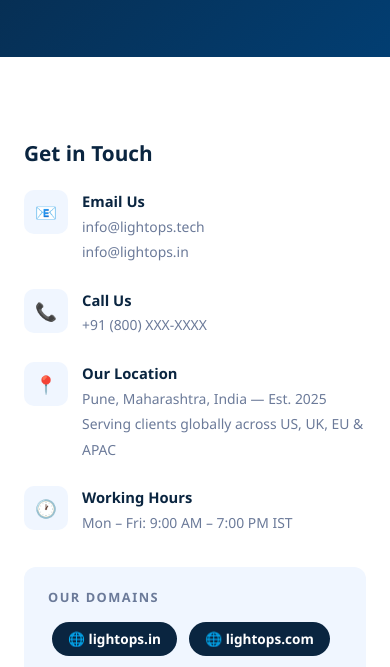
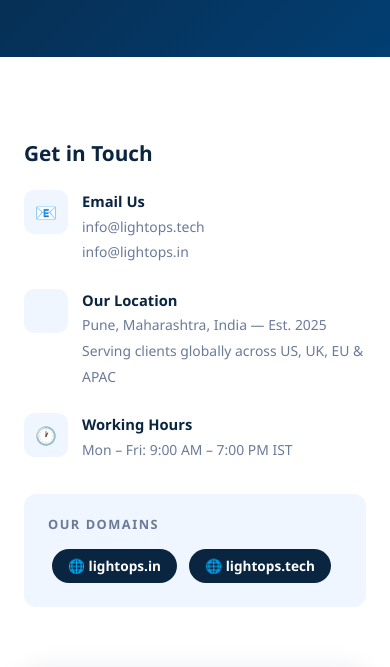
Before and after one commit to Abhinav111137/lightops-web, a website: page contact.html in a window 390 px wide. Shown: the part 379-1046 px from the top of the page. Drawn offline with Linux system fonts and the light colour scheme.

Commit message:
Remove lightops.com refs, drop phone number, add logo JPEGs, add .gitignore

```diff
--- a/contact.html
+++ b/contact.html
@@ -57,15 +57,7 @@
         </div>
 
         <div class="contact-item">
-          <div class="contact-icon">📞</div>
-          <div class="contact-item-text">
-            <strong>Call Us</strong>
-            <span>+91 (800) XXX-XXXX</span>
-          </div>
-        </div>
-
-        <div class="contact-item">
-          <div class="contact-icon">📍</div>
+          <div class="contact-icon"></div>
           <div class="contact-item-text">
             <strong>Our Location</strong>
             <span>Pune, Maharashtra, India — Est. 2025</span><br>
@@ -84,7 +76,7 @@
         <div class="contact-domains">
           <p>Our Domains</p>
           <a href="https://lightops.in" target="_blank" class="domain-tag">🌐 lightops.in</a>
-          <a href="https://lightops.com" target="_blank" class="domain-tag">🌐 lightops.com</a>
+          <a href="https://lightops.tech" target="_blank" class="domain-tag">🌐 lightops.tech</a>
         </div>
       </div>
 
@@ -198,7 +190,7 @@
       <p>© 2026 LightOps Solutions. Est. 2025, Pune, India. All rights reserved.</p>
       <div class="footer-domains">
         <a href="https://lightops.in" target="_blank">lightops.in</a>
-        <a href="https://lightops.com" target="_blank">lightops.com</a>
+        <a href="https://lightops.tech" target="_blank">lightops.tech</a>
         <a href="https://www.linkedin.com/company/lightops-solutions/" target="_blank">LinkedIn</a>
       </div>
     </div>
--- /dev/null
+++ b/package.json
@@ -0,0 +1,5 @@
+{
+  "devDependencies": {
+    "sharp": "^0.34.5"
+  }
+}
--- a/style.css
+++ b/style.css
@@ -1,6 +1,6 @@
 /* ============================================================
    LightOps Solutions — Global Stylesheet
-   Domain: lightops.in | lightops.com
+   Domain: lightops.in | lightops.tech
    ============================================================ */
 
 /* ---------- Reset & Variables ---------- */
```
Also changed, not shown: index.html (+2 -2 lines), quote.html (+1 -1 lines), services.html (+1 -1 lines), .github/copilot-instructions.md, Logo/logo-horizontal.jpg (added), Logo/logo.jpg (added), README.md, logo-horizontal.svg (added), logo.svg (added), 3 other files.
